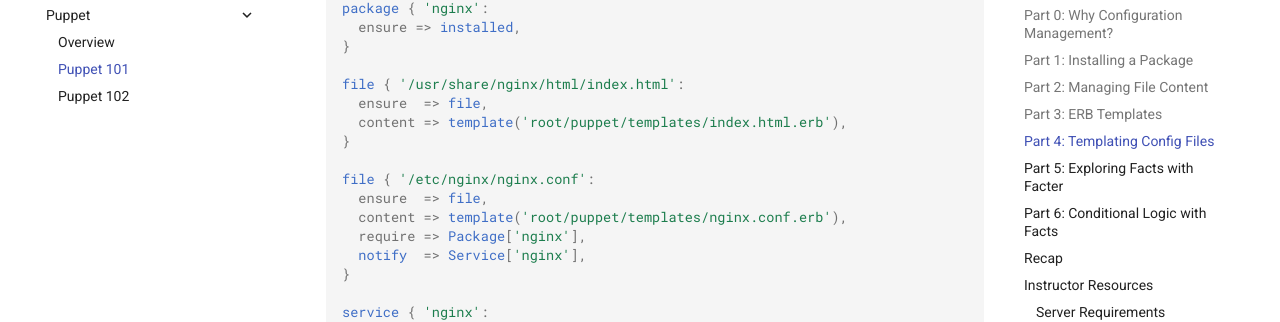
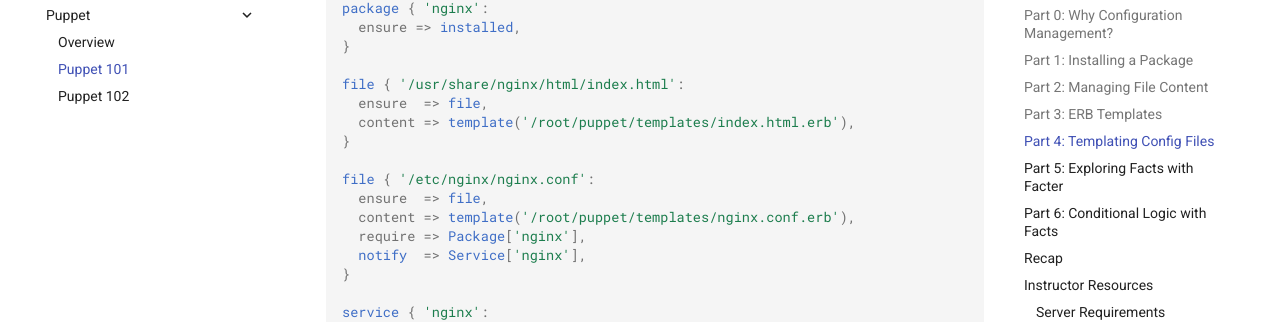
Before and after one commit to lcrownover/platform-docs, an MkDocs documentation site: the page built from docs/lab-guides/puppet-101.md, in a window 1280 px wide and 900 px high, scrolled down 4613 px. Shown: the part 147-469 px from the top of the window. Built offline with MkDocs 1.6.1 and Material for MkDocs 9.7.7, drawn with Linux system fonts in a browser that asks for light colours; some of the changed text lies outside the part shown.

Commit message:
update docs

````diff
--- a/docs/lab-guides/puppet-101.md
+++ b/docs/lab-guides/puppet-101.md
@@ -171,12 +171,12 @@
 
     file { '/usr/share/nginx/html/index.html':
       ensure  => file,
-      content => template('root/puppet/templates/index.html.erb'),
+      content => template('/root/puppet/templates/index.html.erb'),
     }
 
     file { '/etc/nginx/nginx.conf':
       ensure  => file,
-      content => template('root/puppet/templates/nginx.conf.erb'),
+      content => template('/root/puppet/templates/nginx.conf.erb'),
       require => Package['nginx'],
       notify  => Service['nginx'],
     }
@@ -333,7 +333,7 @@
 
 file { '/usr/share/nginx/html/index.html':
   ensure  => file,
-  content => template('root/puppet/templates/index.html.erb'),
+  content => template('/root/puppet/templates/index.html.erb'),
 }
 ```
 
````
